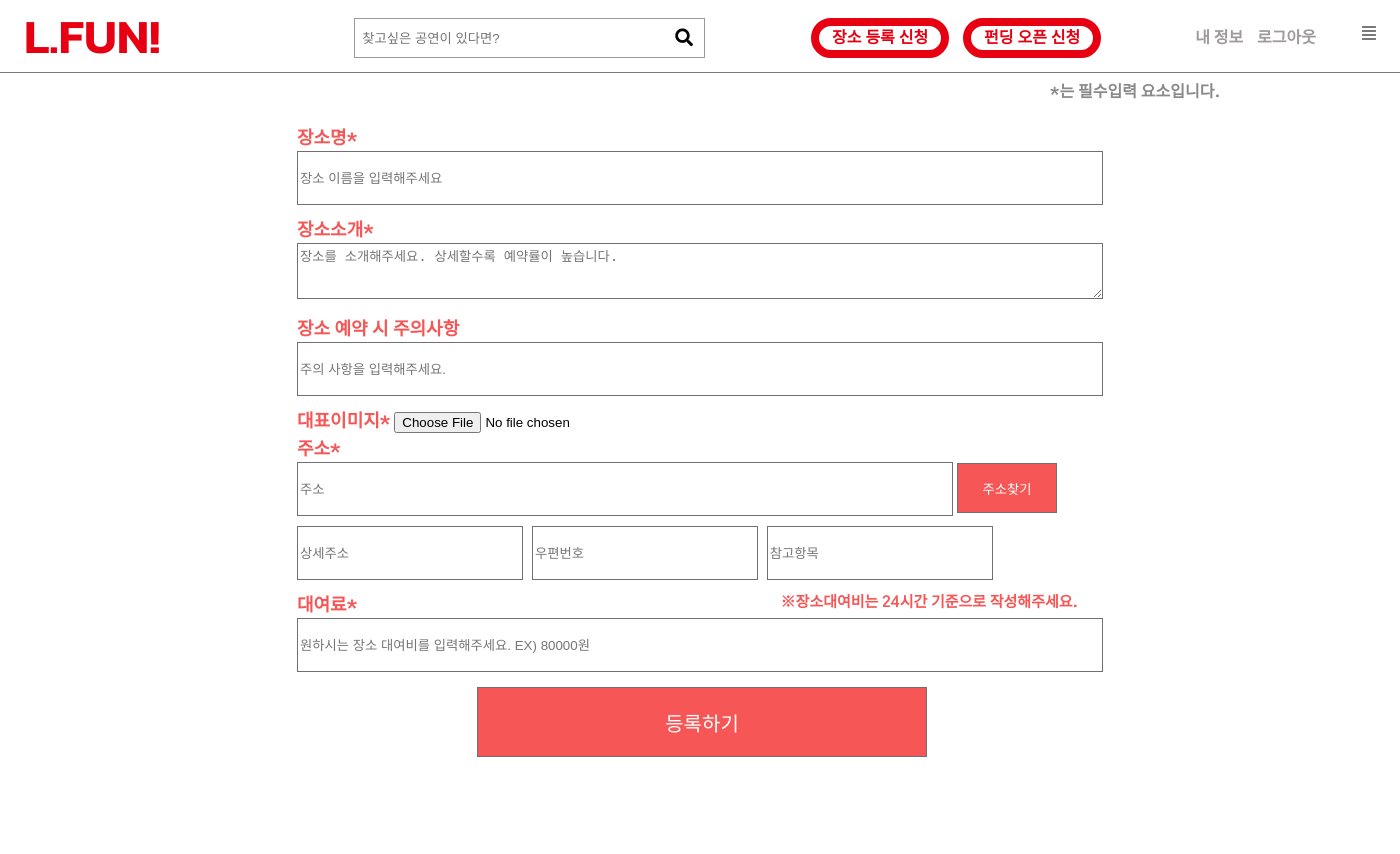
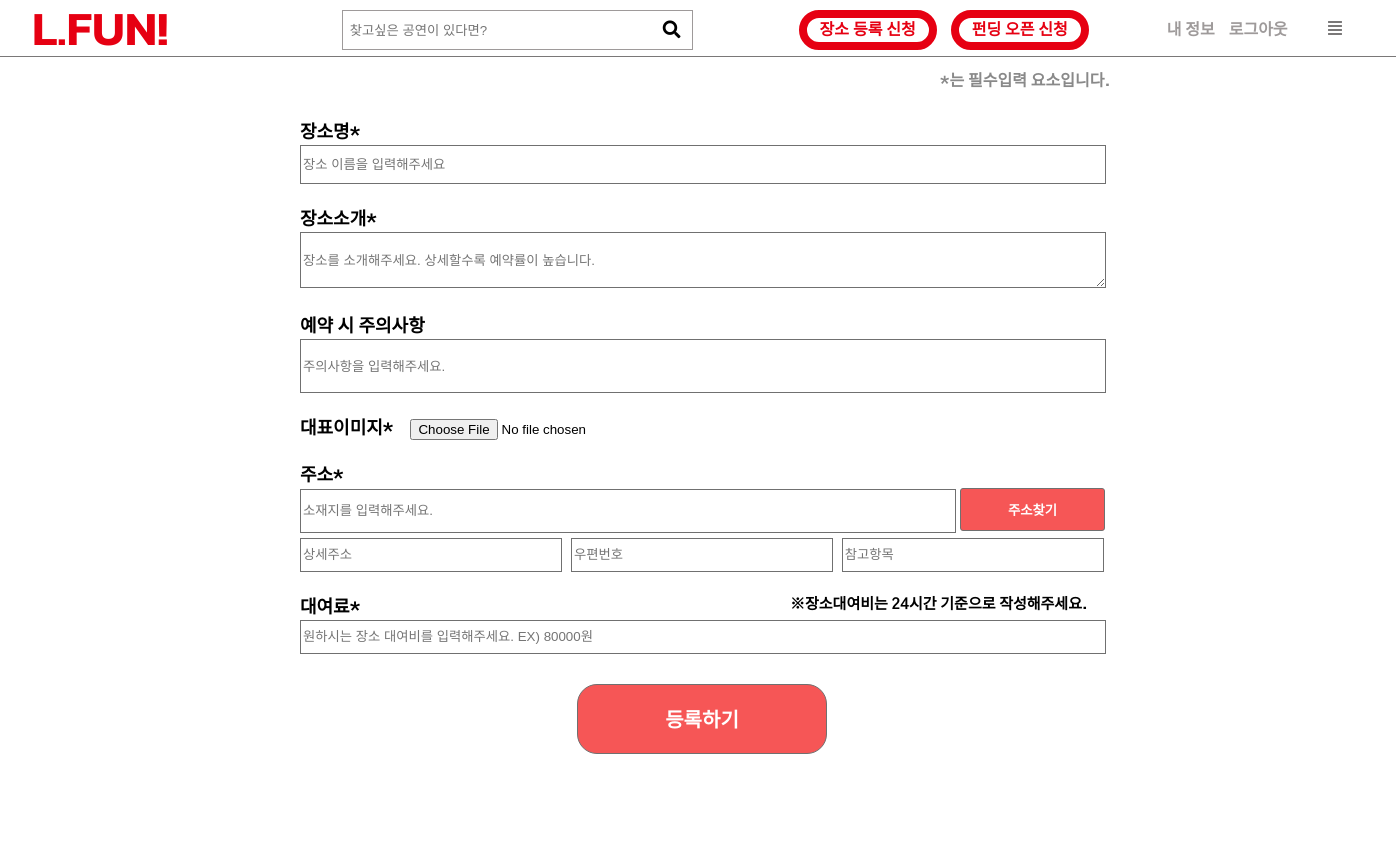
Before and after one commit to LIkelion-at-KOREATECH/L.Fun-, a Django app: page /apply/place/ in a window 1400 px wide. Before the commit the page ends 757 px from the top, so only its background shows below. Run offline with Django 3.2, Linux system fonts and the light colour scheme; some libraries are stand-ins or nearby versions.

Commit message:
overflow적용 : place.html

```diff
--- a/LFUN/LFUN/templates/base.html
+++ b/LFUN/LFUN/templates/base.html
@@ -104,59 +104,22 @@
             });
         });
     </script>
+</head>
 
 <style>
-        .nav-container {
-            display: table;
-            border-bottom: 1px solid #7A7878;
-            table-layout: fixed;
-        }
-
-        .nav-div1 {
-            display: table-cell;
-            vertical-align: middle;
-            width: 300px;
-            white-space: nowrap;
-        }
-
     .nav-div2 {
         display: table-cell;
         /* text-align: right; */
         padding-right: 4rem;
         padding-bottom: auto;
         padding-top: auto;
+        height: 55.78px;
         vertical-align: middle;
         width: 1000px;
         white-space: nowrap;
         /* overflow: hidden; */
     }
-
-        .menu .menu-list {
-            padding: 10px;
-            display: none;
-            width: 100px;
-            line-height: 1.8;
-            list-style: none;
-            background-color: white;
-            border: 3px solid #9e9a9a;
-            border-radius: 1rem;
-            height: 7rem;
-            text-align: center;
-            color: black;
-        }
-
-        .menu {
-            position: absolute;
-            top: 1.5rem;
-            left: 78rem;
-            text-align: right;
-        }
-
-        .info {
-            margin-right: 20px;
-        }
 </style>
-</head>
 
 <body>
 
--- a/LFUN/main1/templates/home1.html
+++ b/LFUN/main1/templates/home1.html
@@ -44,7 +44,7 @@
 {% if places %}
 
 {% for place in posts %}
-<div class="fund-content">
+<div class="overflow fund-content">
 
     <div class="left-place">
         <a class="left-link" href="{% url 'posting1' place.id %}">
--- a/LFUN/main1/templates/home2.html
+++ b/LFUN/main1/templates/home2.html
@@ -36,9 +36,9 @@
 <!-- 포스팅 글 -->
 {% if places %}
 {% for place in posts %}
-<div class="fund-content">
+<div class="overflow fund-content">
 
-    <div class="left-place">
+    <div class=" left-place">
         <a class="left-link" href="{% url 'posting2' place.id %}">
             <img class="left-poster-place" src="{{ place.place_image.url }}" alt="{{ place.place_name }}">
             <p class="left-title">{{ place.place_name }}</p>
--- a/LFUN/place/static/css/base.css
+++ b/LFUN/place/static/css/base.css
@@ -11,31 +11,41 @@ a {
     text-decoration: none;
 }
 
+.overflow {
+    overflow: hidden;
+    display: inline-block;
+}
+
 /* navbar */
 .nav-container {
     display: table;
-    width: 100%;
     border-bottom: 1px solid #7A7878;
+    table-layout: fixed;
 }
 
 .nav-div1 {
     display: table-cell;
-    padding-top: 0.5rem;
-    padding-bottom: 0.5rem;
     vertical-align: middle;
+    width: 300px;
+    white-space: nowrap;
+    padding-left:2rem;
 }
 
 .nav-div2 {
     display: table-cell;
-    text-align: right;
+    /* text-align: right; */
     padding-right: 4rem;
     padding-bottom: auto;
     padding-top: auto;
-    vertical-align: middle;
+    height:55.78px;
+    vertical-align: bottom;
+    width: 1000px;
+    white-space: nowrap;
+    /* overflow: hidden; */
 }
 
 .nav-title {
-    margin-left: 1.5rem;
+    /* margin-left: 1.5rem; */
     text-decoration: none;
     width: 206px;
     height: 70px;
@@ -52,7 +62,7 @@ a {
 
 .nav-item {
     color: #9e9a9a;
-    font-size: 1rem;
+    /* font-size: 1rem; */
     margin-left: 10px;
     margin-top: auto;
     margin-bottom: auto;
@@ -102,8 +112,10 @@ button {
 }
 
 .apply2 {
-    margin-right: 5rem;
+    margin-right: 4rem;
 }
+
+.info{margin-right: 20px;}
 
 /* navbar - menu */
 .fa-align-justify {
@@ -112,21 +124,23 @@ button {
 
 .menu {
     position: absolute;
-    top: 1.5rem;
-    right: 1.5rem;
-    text-align: right;
+    top: 1.2rem;
+    left: 83rem;
+
 }
 
 .menu .menu-list {
+    position: absolute;
+    left: -5rem;
     padding: 10px;
     display: none;
+    width: 100px;
     line-height: 1.8;
     list-style: none;
     background-color: white;
     border: 3px solid #9e9a9a;
     border-radius: 1rem;
-    height: 9rem;
-    padding: 10px;
+    height: 7rem;
     text-align: center;
     color: black;
 }
@@ -140,3 +154,7 @@ button {
     text-decoration: none;
     color: black;
 }
+
+.info {
+    margin-right: 20px;
+}
--- a/LFUN/place/static/css/place.css
+++ b/LFUN/place/static/css/place.css
@@ -1,18 +1,25 @@
+.overflow{
+  overflow: hidden;
+  display:inline-block;
+}
 .input-element {
   display: flex;
   flex-direction: column;
   position: absolute;
-  left: 50%;
-  margin-top: 50px;
-  transform: translateX(-50%);
+  margin-left: 300px;
+  margin-top: 60px;
+  /* left: 50%; */
+  /* margin-top: 50px; */
+  /* transform: translateX(-50%); */
+  width:1000px;
 }
 
 #place_name {
   width: 800px;
-  height: 50px;
+  height: 35px;
   border: solid 1px #707070;
   background-color: #ffffff;
-  margin-bottom: 10px;
+  margin-bottom: 20px;
 }
 
 #place_introduce {
@@ -20,7 +27,8 @@
   height: 50px;
   border: solid 1px #707070;
   background-color: #ffffff;
-  margin-bottom: 10px;
+  margin-bottom: 18px;
+  font-family:sans-serif;
 }
 
 #place_caution {
@@ -28,20 +36,20 @@
   height: 50px;
   border: solid 1px #707070;
   background-color: #ffffff;
-  margin-bottom: 10px;
+  margin-bottom: 20px;
 }
 
 #place_address {
   width: 650px;
-  height: 50px;
+  height: 40px;
   border: solid 1px #707070;
   background-color: #ffffff;
-  margin-bottom: 10px;
+  margin-bottom:5px;
 }
 
 #place_postcode {
-  width: 220px;
-  height: 50px;
+  width: 256px;
+  height: 30px;
   border: solid 1px #707070;
   background-color: #ffffff;
   margin-bottom: 10px;
@@ -49,8 +57,8 @@
 }
 
 #place_detailAddress {
-  width: 220px;
-  height: 50px;
+  width: 256px;
+  height: 30px;
   border: solid 1px #707070;
   background-color: #ffffff;
   margin-bottom: 10px;
@@ -58,37 +66,43 @@
 }
 
 #place_extraAddress {
-  width: 220px;
-  height: 50px;
+  width: 256px;
+  height: 30px;
   border: solid 1px #707070;
   background-color: #ffffff;
-  margin-bottom: 10px;
-  margin-right: 10px;
+  margin-bottom: 20px;
 }
 
 #place_a {
-  width: 100px;
-  height: 50px;
+  width: 145px;
+  height: 43px;
   background-color: #f65656;
   color: #ffffff;
+  font-weight: 800;
+  cursor: pointer;
   border: solid 1px #707070;
+  border-radius: 3px;
 }
 
 #place_price {
   width: 800px;
-  height: 50px;
+  height: 30px;
   border: solid 1px #707070;
   background-color: #ffffff;
-  margin-bottom: 10px;
+  margin-bottom: 30px;
 }
 
 #submit-btn {
-  width: 450px;
+  width: 250px;
   height: 70px;
   border: solid 1px #707070;
   background-color: #f65656;
-  margin-top: 5px;
-  transform: translateX(40%);
+  border-radius: 20px;
+  font-weight: 900;
+  /* transform: translateX(50%); */
+  margin-left:277px;
+  margin-bottom: 100px;
+  cursor: pointer;
 }
 
 /* placefi.html------------------------------------------------ */
--- a/LFUN/place/templates/place.html
+++ b/LFUN/place/templates/place.html
@@ -7,40 +7,40 @@
 
 
 {% block content %}
-<h style="color: #898989; font: size 15px; font-weight:700; position:absolute; left:75%; margin-top: 5px;">*는 필수입력
+<h style="color: #898989; font: size 15px; font-weight:700; position:absolute; left:940px; margin-top: 10px;">*는 필수입력
     요소입니다.</h>
 <form method="POST" enctype="multipart/form-data">
     {% csrf_token %}
-    <div class="input-element">
+    <div class="overflow input-element">
         <div>
-            <label style="color:#f65656; font-weight:700; font-size:18px;">장소명*</label><br>
+            <label style="color:#000000; font-weight:700; font-size:18px;">장소명*</label><br>
             <input type="" name="place_name" placeholder="장소 이름을 입력해주세요" id="place_name" required>
         </div>
         <div>
-            <label style="color:#f65656; font-weight:700; font-size:18px;">장소소개*</label><br>
+            <label style="color:#000000; font-weight:700; font-size:18px;">장소소개*</label><br>
             <textarea id="place_introduce" name="place_introduce" cols="40" rows="10"
-                placeholder="장소를 소개해주세요. 상세할수록 예약률이 높습니다." required></textarea>
+                placeholder="&#13;&#10;장소를 소개해주세요. 상세할수록 예약률이 높습니다." required></textarea>
             <div>
-                <label style="color:#f65656; font-weight:700; font-size:18px;">장소 예약 시 주의사항</label><br>
-                <input type="text" name="place_caution" placeholder="주의 사항을 입력해주세요." id="place_caution">
+                <label style="color:#000000; font-weight:700; font-size:18px;">예약 시 주의사항</label><br>
+                <input type="text" name="place_caution" placeholder="주의사항을 입력해주세요." id="place_caution">
             </div>
             <div>
-                <label style="color:#f65656; font-weight:700; font-size:18px;">대표이미지*</label>
-                <input type="file" name="place_image" id="place_image" required>
+                <label style="color:#000000; font-weight:700; font-size:18px;">대표이미지*&nbsp;&nbsp;&nbsp;</label>
+                <input style="margin-bottom:20px;" type="file" name="place_image" id="place_image" required>
             </div>
             <div>
-                <label style="color:#f65656; font-weight:700; font-size:18px;">주소*</label><br>
-                <input type="text" name="place_address" placeholder="주소" id="place_address" required>
+                <label style="color:#000000; font-weight:700; font-size:18px;">주소*</label><br>
+                <input type="text" name="place_address" placeholder="소재지를 입력해주세요." id="place_address" required>
                 <input type="button" onclick="execDaumPostcode()" value="주소찾기" id="place_a">
                 <input type="text" name="place_detailAddress" id="place_detailAddress" placeholder="상세주소" required>
                 <input type="text" name="place_postcode" id="place_postcode" placeholder="우편번호">
                 <input type="text" name="place_extraAddress" id="place_extraAddress" placeholder="참고항목">
             </div>
             <div>
-                <label style="color:#f65656; font-weight:700; font-size:18px;">대여료*</label>
-                <h style="color:#f65656; font-size:15px; font-weight:700; position:absolute; left:60%;">※장소대여비는 24시간
+                <label style="color:#000000; font-weight:700; font-size:18px;">대여료*</label>
+                <h style="color:#000000; font-size:15px; font-weight:700; position:absolute; left:490px;">※장소대여비는 24시간
                     기준으로 작성해주세요.</h> <br>
-                <input type="text" name="place_price" placeholder="원하시는 장소 대여비를 입력해주세요. EX) 80000원" id="place_price"
+                <input type="text" id="place_price" name="place_price" placeholder="원하시는 장소 대여비를 입력해주세요. EX) 80000원"
                     required>
             </div>
             <button type="submit" id="submit-btn" style="color:white; font-size:20px;">등록하기</button>
```
Also changed, not shown: LFUN/LFUN/static/css/base.css (deleted, +0 -167 lines), LFUN/main1/static/css/home2.css (+4 -4 lines), LFUN/main1/static/css/posting2.css (+12 -8 lines), LFUN/main1/templates/posting1.html (+5 -5 lines), LFUN/main1/templates/posting2.html (+5 -9 lines), LFUN/static/css/home2.css (+49 -11 lines), LFUN/static/css/place.css (+117 -0 lines), LFUN/static/css/posting2.css (+47 -16 lines). Lines whose indentation alone changed are shown as unchanged.
